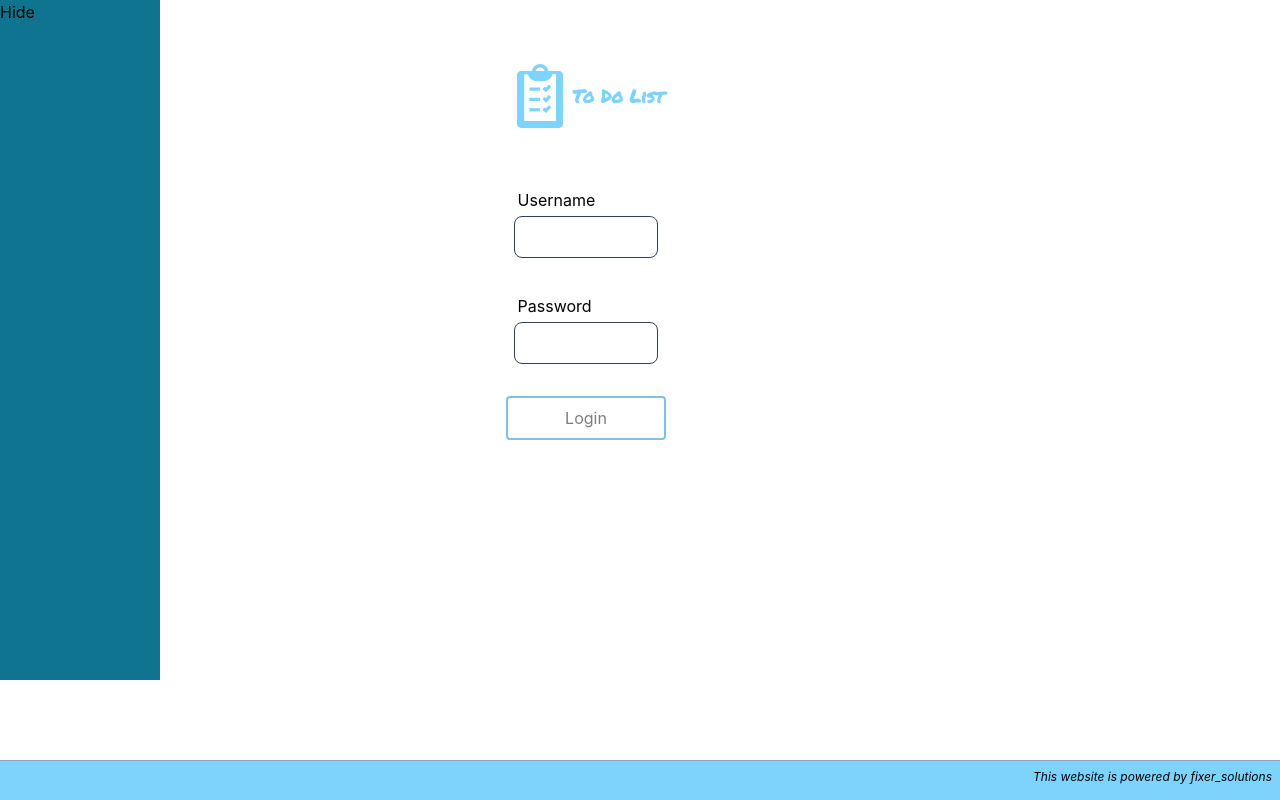
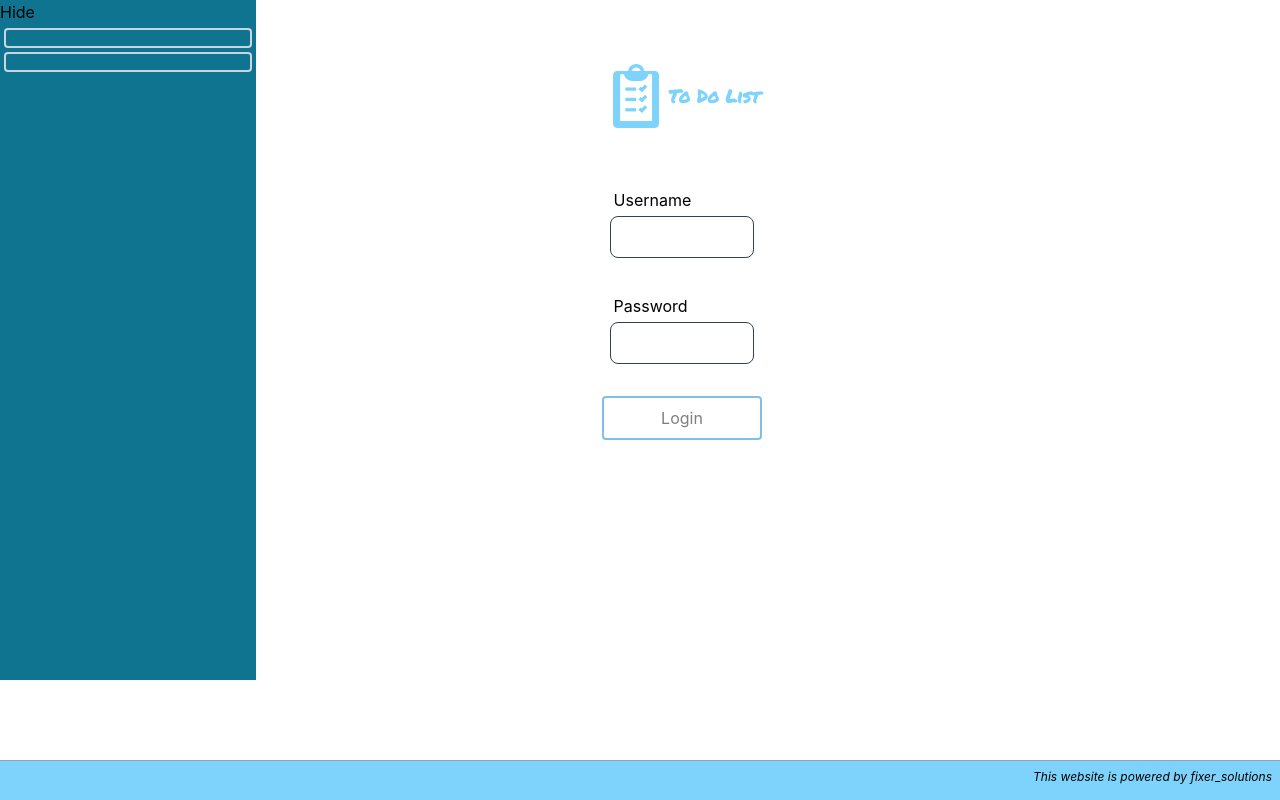
Before and after one commit to eduardogarcot/to-do-react-app, a React (Create React App) app: page /login in a window 1280 px wide. Built offline with nearby package versions, Linux system fonts and the light colour scheme.

Commit message:
feature: td-07 adding side bar item component

```diff
--- a/src/components/SideBar/sideBar.js
+++ b/src/components/SideBar/sideBar.js
@@ -1,12 +1,15 @@
+import SideBarItem from 'components/SideBarItem';
 import React, { useState } from 'react';
 
 const SideBar = (props) => {
   const [show, setShow] = useState(true);
   const getClassName = () => {
-    return show ? 'md:w-40' : 'md:w-12';
+    return show ? 'md:w-[20%]' : 'md:w-[5%]';
   }
-  return ( <nav className={`w-full min-h-[5vh] bg-cyan-700 ${getClassName()}`}>
+  return ( <nav className={`min-h-[5vh] bg-cyan-700 ${getClassName()}`}>
     <button onClick={()=>setShow(!show)}>{show?'Hide':'Show'}</button>
+    <SideBarItem label='Felipe el Cojo' show={show}/>
+    <SideBarItem label='Alberto el militar' show={show}/>
   </nav> );
 }
 
--- /dev/null
+++ b/src/components/SideBarItem/index.js
@@ -0,0 +1,3 @@
+import SideBarItem from "./sideBarItem";
+
+export {SideBarItem as default};
--- /dev/null
+++ b/src/components/SideBarItem/sideBarItem.js
@@ -0,0 +1,9 @@
+import React from 'react';
+
+const SideBarItem = ({label, iconName, url}) => {
+  return (<div className='flex border-2 border-solid border-slate-300 rounded p-2 m-1'>
+
+  </div>);
+}
+
+export default SideBarItem;
```
Also changed, not shown: public/images/icons/next.png (added), public/images/icons/previous.png (added).
